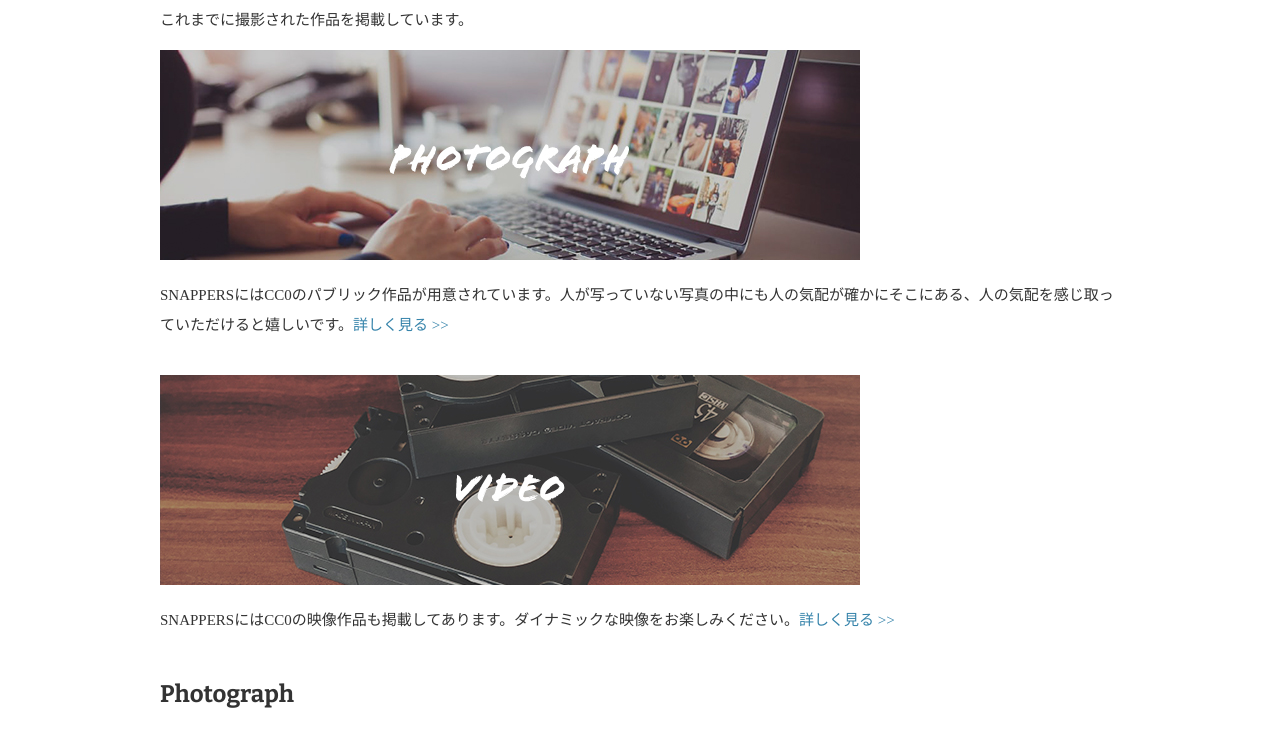
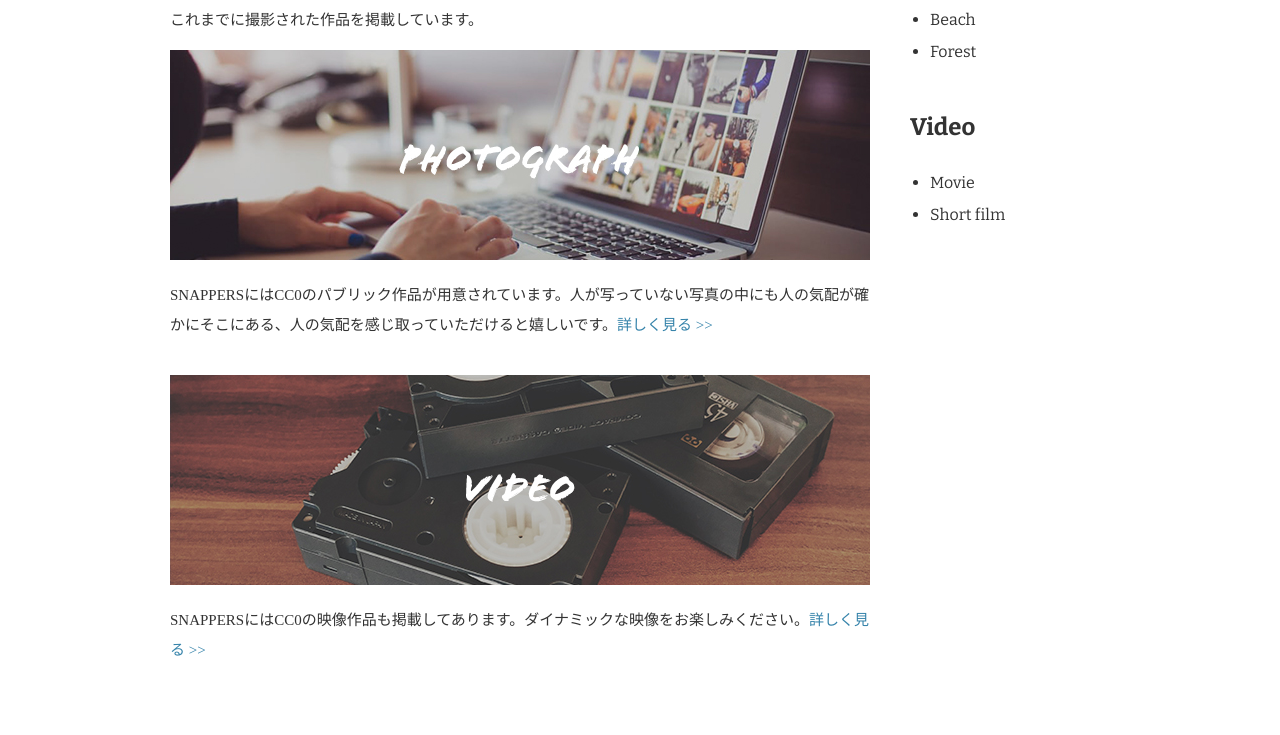
Before and after one commit to integal/-, a plain HTML site: page snappers/portfolio.html in a window 1280 px wide. Shown: the part 447-1182 px from the top of the page. Drawn offline with nearby package versions, Linux system fonts and the light colour scheme.

Commit message:
css refresh
portfolio.html最適化

```diff
--- a/snappers/css/style.css
+++ b/snappers/css/style.css
@@ -221,3 +221,41 @@ table {
   margin-top: 0;
   padding 0;
 }
+
+#portfolio {
+  background-image: url(../images/bg-portfolio.jpg);
+  background-repeat: no-repeat;
+  background-position: center top;
+  background-attachment: fixed;
+  background-size: 100% auto;
+}
+
+.main {
+  width: 700px;
+  margin: 0 10px;
+  float: left;
+}
+
+.sidebar {
+  width: 200px;
+  margin: 0 10px 0 30px;
+  float: right;
+  font-family: 'Bitter',serif;
+}
+
+a img:hover {
+  opacity: 0.8;
+}
+
+.sidebar h2{
+  margin-bottom: 10px;
+}
+
+.sidebar ul {
+  font-size: 16px;
+  margin-left: 20px;
+}
+
+.sidebar ul a {
+  color: #333333;
+}
```
